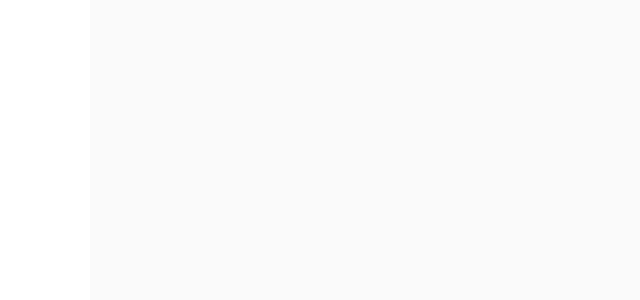
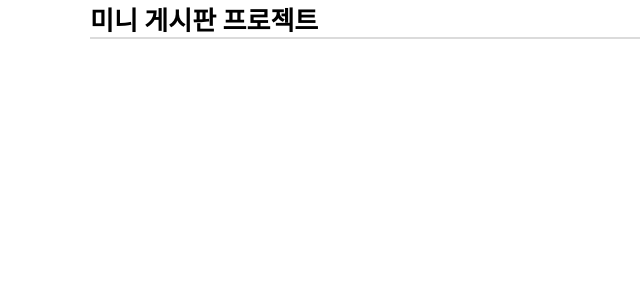
Before and after one commit to hz-uiw/korit_7_react, a React (Create React App) app: page / in a window 1280 px wide. Shown: the top 300 px of the page, without its empty margins (0-640 px from the left). Built offline with nearby package versions, Linux system fonts and the light colour scheme.

Commit message:
@emotion

```diff
--- a/package.json
+++ b/package.json
@@ -11,6 +11,7 @@
     "cra-template": "1.2.0",
     "react": "^18.3.1",
     "react-dom": "^18.3.1",
+    "react-icons": "^5.4.0",
     "react-router-dom": "^7.1.3",
     "react-scripts": "5.0.1",
     "web-vitals": "^4.2.4"
--- a/src/App.js
+++ b/src/App.js
@@ -3,16 +3,19 @@ import IndexPage from './pages/IndexPage/IndexPage';
 import WritePage from './pages/WritePage/WritePage';
 import { Global } from '@emotion/react';
 import { global } from './styles/global';
+import MainLayout from './components/MainLayout/MainLayout';
 
 function App() {
   return (
     <>
       <Global styles={global}/>
 
+    <MainLayout>
       <Routes>
         <Route path='/' element={<IndexPage />} />
         <Route path='/write' element={<WritePage />}/>
       </Routes>
+    </MainLayout>
     </>
   );
 }
@@ -20,6 +23,7 @@ function App() {
 export default App;
 // npm install react-router-dom
 // npm install @emotion/react
+// npm install react-icons
 
 
 // file > preferences > configure snippets > javascriptjson.json에서 설정
--- /dev/null
+++ b/src/components/MainHeader/MainHeader.jsx
@@ -0,0 +1,19 @@
+/**@jsxImportSource @emotion/react */
+import * as s from './style';
+import React from 'react';
+
+function MainHeader(props) {
+    return (
+        <div css={s.layout}>
+            <div css={s.leftContainer}>
+                <h1>미니 게시판 프로젝트</h1>
+            </div>
+
+            <div css={s.rightContainer}>
+
+            </div>
+        </div>
+    );
+}
+
+export default MainHeader;
--- /dev/null
+++ b/src/components/MainHeader/style.js
@@ -0,0 +1,23 @@
+import { css } from "@emotion/react";
+
+export const layout = css`
+    box-sizing: border-box;
+    display: flex;
+    justify-content: space-between;
+    margin-bottom: 20px;
+    border-bottom: 2px solid #dbdbdb;
+    width: 100%;
+`
+
+export const leftContainer = css`
+    & > h1 {
+        margin: 0;
+        font-size: 26px;
+        cursor: pointer;
+    }
+`;
+
+export const rightContainer = css`
+    display: flex;
+    align-items: center;
+`;
--- /dev/null
+++ b/src/components/MainLayout/MainLayout.jsx
@@ -0,0 +1,15 @@
+/**@jsxImportSource @emotion/react */
+import MainHeader from '../MainHeader/MainHeader';
+import * as s from './style';
+import React from 'react';
+
+function MainLayout({children}) {
+    return (
+        <div css={s.layout}>
+            <MainHeader />
+            {children}
+        </div>
+    );
+}
+
+export default MainLayout;
--- /dev/null
+++ b/src/components/MainLayout/style.js
@@ -0,0 +1,7 @@
+import { css } from "@emotion/react";
+
+export const layout = css`
+    width: 1100px;
+    height: 100%;
+    margin: 0 auto;
+`;
--- a/src/pages/IndexPage/IndexPage.jsx
+++ b/src/pages/IndexPage/IndexPage.jsx
@@ -1,11 +1,9 @@
 /**@jsxImportSource @emotion/react */
-import { mainLayout } from './style';
-import { css } from '@emotion/react';
-import React from 'react';
+import * as s from './style'
 
 function IndexPage(props) {
     return (
-        <div css={mainLayout("#fafafa")}>
+        <div>
 
         </div>
     );
--- a/src/pages/IndexPage/style.js
+++ /dev/null
@@ -1,8 +0,0 @@
-import { css } from "@emotion/react";
-
-export const mainLayout = (backgroundColor) => css`
-    width: 1100px;
-    height: 100%;
-    margin: 0 auto;
-    background-color: ${backgroundColor};
-`;
--- a/src/pages/WritePage/WritePage.jsx
+++ b/src/pages/WritePage/WritePage.jsx
@@ -1,3 +1,5 @@
+/**@jsxImportSource @emotion/react */
+import * as s from './style';
 import React from 'react';
 
 function WritePage(props) {
```
Also changed, not shown: 1 other file (tests, documents, lock files or other folders).
